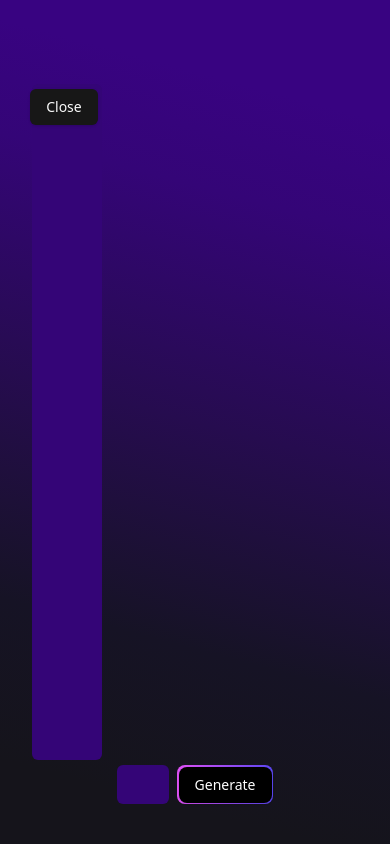
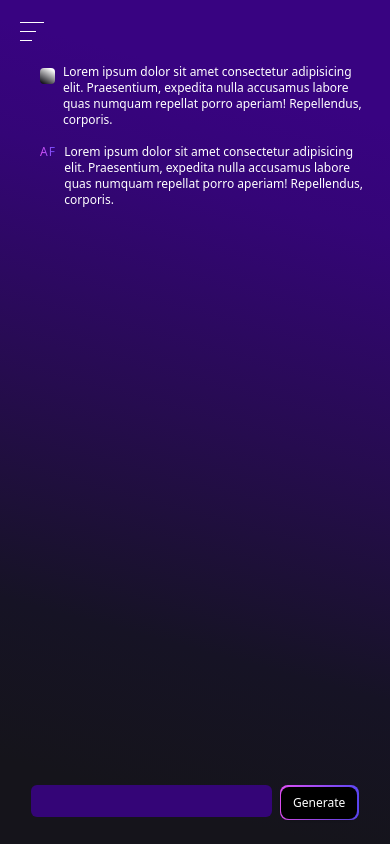
Before and after one commit to Hello-Utkarsh/Autoflow, a React (Vite) app in the folder frontend/: page /dashboard in a window 390 px wide. Built offline with nearby package versions, Linux system fonts and the light colour scheme; no server answers.

Commit message:
responsive dashboard page

```diff
--- a/frontend/src/main.tsx
+++ b/frontend/src/main.tsx
@@ -21,7 +21,7 @@ const router = createBrowserRouter([
     element: <App />,
   },
   {
-    path: 'dashboard',
+    path: '/dashboard',
     element: <Dashboard />
   },
 ]);
--- a/frontend/src/pages/Dashboard.tsx
+++ b/frontend/src/pages/Dashboard.tsx
@@ -3,20 +3,50 @@ import { motion } from 'motion/react'
 import { useState } from 'react'
 
 function Dashboard() {
-    const [open, setOpen] = useState(true)
+    const [open, setOpen] = useState(false)
     return (
-        <div className='bg-[rgb(21,20,27)] min-h-screen bg-[linear-gradient(15deg,_rgba(21,20,27,1)_9%,_rgba(22,19,37,1)_26%,_rgba(38,12,79,1)_50%,_rgba(52,5,119,1)_75%,_rgba(56,3,129,1)_87%)] relative flex px-8'>
-            <div className='flex mt-[10vh]'>
-                <motion.div initial={open ? 'hidden' : 'visible'} variants={{ hidden: { width: 0, opacity: 0 }, visible: { width: '18vw', opacity: 1, transition: { duration: 0.5, delay: 0.2 } } }} animate={open ? 'visible' : 'hidden'} className='h-[80vh] bg-[#340577] rounded-md'>
+        <div className='bg-[rgb(21,20,27)] min-h-screen bg-[linear-gradient(15deg,_rgba(21,20,27,1)_9%,_rgba(22,19,37,1)_26%,_rgba(38,12,79,1)_50%,_rgba(52,5,119,1)_75%,_rgba(56,3,129,1)_87%)] relative flex lg:px-3'>
+            <div className='flex z-10 lg:mt-4 w-[60vw] sm:w-[45vw] md:w-[35vw] lg:w-[28vw] xl:w-[20rem] absolute'>
+                <motion.div initial={open ? 'hidden' : 'visible'} variants={{ hidden: { width: 0, opacity: 0 }, visible: { width: '100%', opacity: 1, transition: { duration: 0.5, delay: 0.2 } } }} animate={open ? 'visible' : 'hidden'} className='h-[100vh] bg-[#340577] rounded-md lg:h-[95vh]'>
                 </motion.div>
-                <motion.span variants={{ hidden: { x: 0, y: 5 }, visible: { x: -80, y: 5, transition: { delay: 0.2, duration: 0.5 } } }} initial={open ? 'hidden' : 'visible'} whileInView={open ? 'visible' : 'hidden'}>
-                    <Button className='mx-2' onClick={() => setOpen((prev) => !prev)}>Close</Button>
+                <motion.span className='bg-transparent' variants={{ hidden: { x: 0, y: 5 }, visible: { x: -70, y: 5, transition: { delay: 0.2, duration: 0.5 } } }} initial={open ? 'hidden' : 'visible'} whileInView={open ? 'visible' : 'hidden'}>
+                    <Button className='w-fit mx-1 my-2 bg-transparent hover:bg-transparent flex flex-col items-start leading-3 shadow-none relative' onClick={() => setOpen((prev) => !prev)}>
+                        <motion.span
+                            variants={{ open: { rotate: 45, position: 'absolute', top: 10 }, closed: { rotate: 0, position: 'static', transition: { delay: 0.2, duration: 0.5 } } }}
+                            initial={open ? 'open' : 'closed'}
+                            whileInView={open ? 'open' : 'closed'}
+                            className='w-6 h-[1px] bg-white' />
+                        <motion.span
+                            variants={{ open: { rotate: -45, position: 'absolute', top: 10, width: '24px' }, closed: { rotate: 0, position: 'static', width: '16px', transition: { delay: 0.2, duration: 0.5 } } }}
+                            initial={open ? 'open' : 'closed'}
+                            whileInView={open ? 'open' : 'closed'}
+                            className='w-4 h-[1px] bg-white -rotate-45 absolute top-0' />
+                        <motion.span
+                            variants={{ open: { width: '0', rotate: -45, position: 'absolute', top: 0 }, closed: { width: '12px', position: 'static', rotate: 0, transition: { delay: 0.2, duration: 0.5 } } }}
+                            initial={open ? 'open' : 'closed'}
+                            whileInView={open ? 'open' : 'closed'}
+                            className='w-3 h-[1px] bg-white' />
+                    </Button>
                 </motion.span>
             </div>
-            <motion.span initial={{ opacity: 0, y: 80 }} viewport={{ once: true }} animate={{ opacity: 1, y: 0, transition: { duration: 0.5 } }} className='absolute bottom-10 left-[30%] w-[40%] flex gap-2'>
-                <input type="text" className='bg-[#340577] w-full rounded-md px-1 py-1' />
+            <div className='pl-10 mt-12 mx-auto pr-4  text-xs overflow-y-auto h-[78vh] min-[500px]:px-12 sm:px-16 md:text-sm md:px-20 lg:px-24 lg:w-[65vw] lg:text-base xl:w-[60vw]'>
+                <div className='flex mt-4 text-white gap-2 items-start lg:mt-6'>
+                    <div className='rounded-sm bg-[rgb(21,20,27)] bg-[linear-gradient(30deg,_rgba(21,20,27,1)_9%,_rgba(255,255,255,1)_87%)] w-4 h-4 mt-1 lg:w-5 lg:h-5 lg:mt-2' />
+                    <p className='w-fit'>Lorem ipsum dolor sit amet consectetur adipisicing elit. Praesentium, expedita nulla accusamus labore quas numquam repellat porro aperiam! Repellendus, corporis.</p>
+                </div>
+                <div className='flex mt-4 text-white gap-2 items-start lg:mt-6'>
+                    <div className='rounded-sm bg-clip-text text-transparent bg-gradient-to-r from-[#e151f7] to-[#5c47f5] font-medium tracking-widest lg:font-bold lg:tracking-wider'>AF</div>
+                    <p className='w-fit'>Lorem ipsum dolor sit amet consectetur adipisicing elit. Praesentium, expedita nulla accusamus labore quas numquam repellat porro aperiam! Repellendus, corporis.</p>
+                </div>
+            </div>
+            <motion.span
+                initial={{ opacity: 0, y: 80 }}
+                viewport={{ once: true }}
+                animate={{ opacity: 1, y: 0, transition: { duration: 0.5 } }}
+                className='w-[84%] absolute bottom-6 left-[8%] flex gap-2 sm:w-[64%] sm:left-[18%] lg:w-[50%] lg:bottom-10 lg:left-[25%] lg:h-fit xl:w-[40%] xl:left-[30%]'>
+                <input type="text" className='bg-[#340577] w-full rounded-md px-1 py-1 text-white h-8' />
                 <div className="p-[1.5px] rounded-lg bg-gradient-to-r from-[#e151f7] to-[#5c47f5]">
-                    <Button className="bg-black text-white px-4 py-2 rounded-lg">
+                    <Button className="bg-black text-white rounded-lg h-8 px-3 text-xs lg:px-4 lg:py-2 lg:text-base">
                         Generate
                     </Button>
                 </div>
```
Also changed, not shown: frontend/vercel.json (added).
